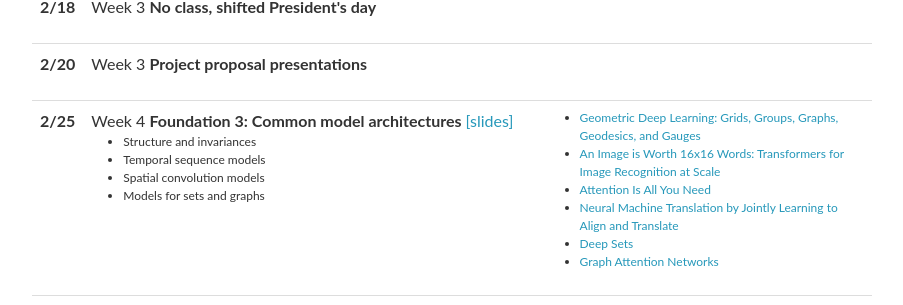
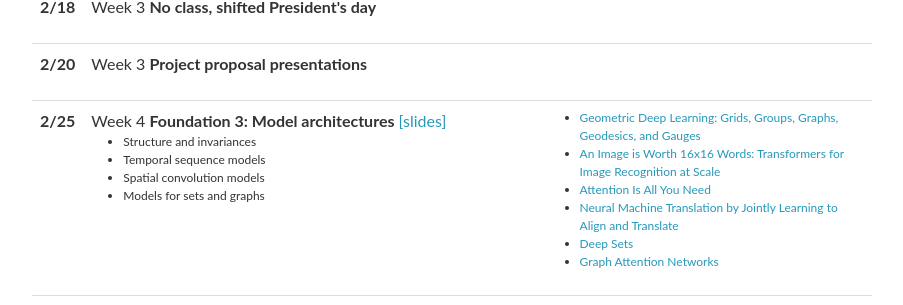
Before and after one commit to MIT-MI/how2ai-course, a Jekyll site: the page built from spring2025/_pages/schedule.md, in a window 1280 px wide and 900 px high, scrolled down 622 px. Shown: the part 149-454 px from the top of the window, without its empty margins (188-1091 px from the left). Built offline with Jekyll 4.4.1, drawn with Linux system fonts in a browser that asks for light colours; nearby versions of some CDN libraries; comment, search, counter and statistics services are not loaded.

Commit message:
Update lectures_2025.yml

```diff
--- a/_data/lectures_2025.yml
+++ b/_data/lectures_2025.yml
@@ -59,7 +59,7 @@
 
 - date: 2/25
   title: >
-    Week 4 <strong>Foundation 3: Common model architectures</strong> <a href="lec3 - models.pdf">[slides]</a>
+    Week 4 <strong>Foundation 3: Model architectures</strong> <a href="lec3 - models.pdf">[slides]</a>
   slides:
   topics:
     - Structure and invariances <br/>
```
